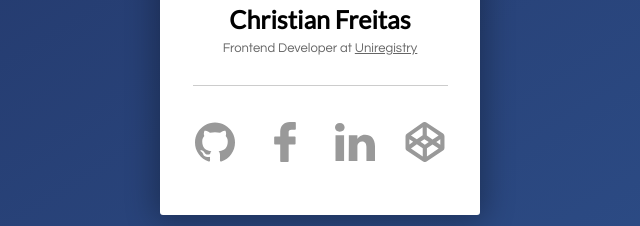
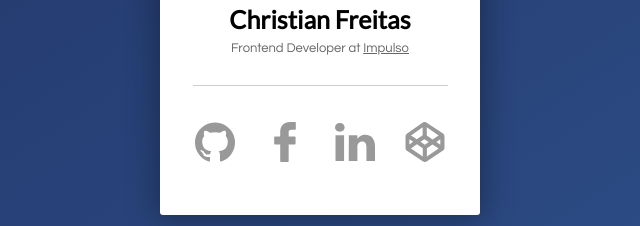
Before and after one commit to chrfreitas-zz/chrfreitas.github.io, a website: page index.html in a window 1280 px wide. Shown: the part 402-628 px from the top of the page, 320-960 px from the left. Drawn offline with Linux system fonts and the light colour scheme.

Commit message:
Update company

```diff
--- a/index.html
+++ b/index.html
@@ -35,7 +35,7 @@
             <div class="body">
                 <div class="text">
                     <h1 class="primary">Christian Freitas</h1>
-                    <div class="secondary">Frontend Developer at <a href="https://uniregistry.com/" target="_blank">Uniregistry</a></div>
+                    <div class="secondary">Frontend Developer at <a href="https://impulso.network/" target="_blank">Impulso</a></div>
                 </div>
             </div>
 
```
